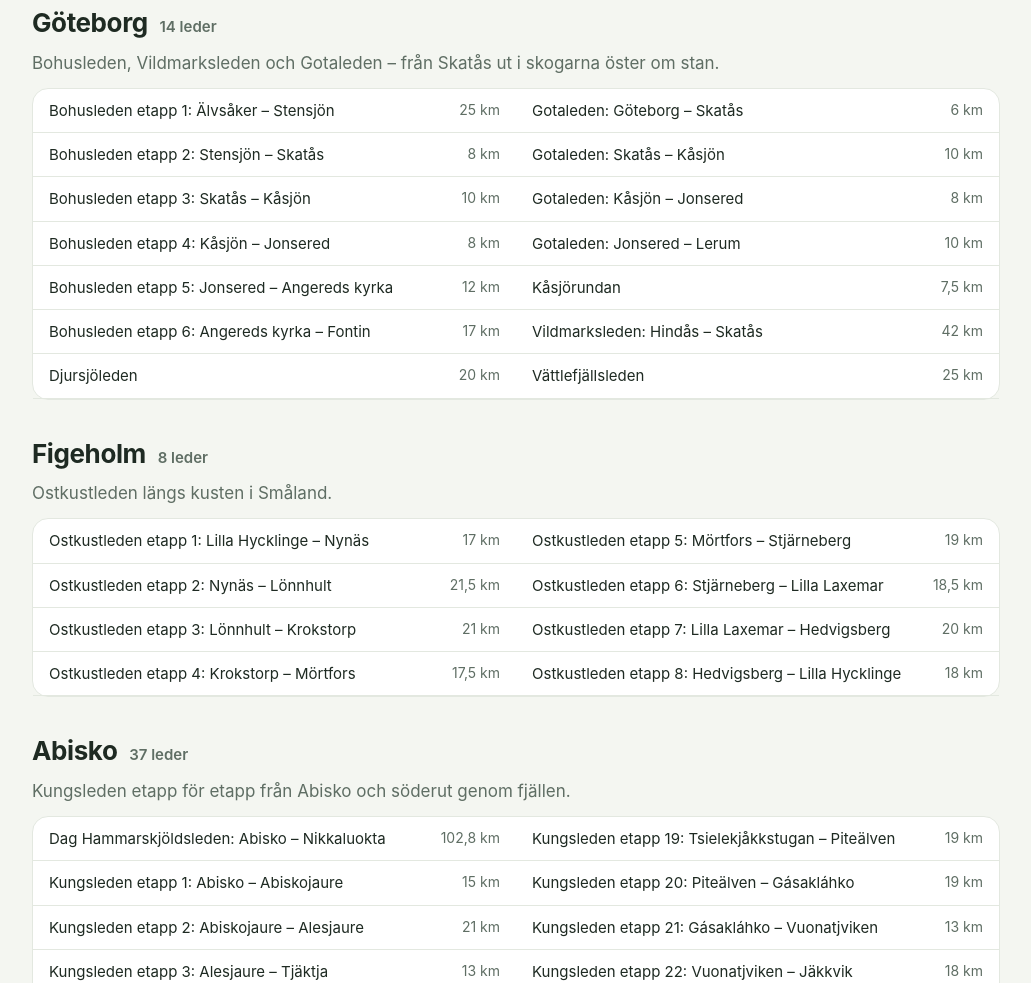
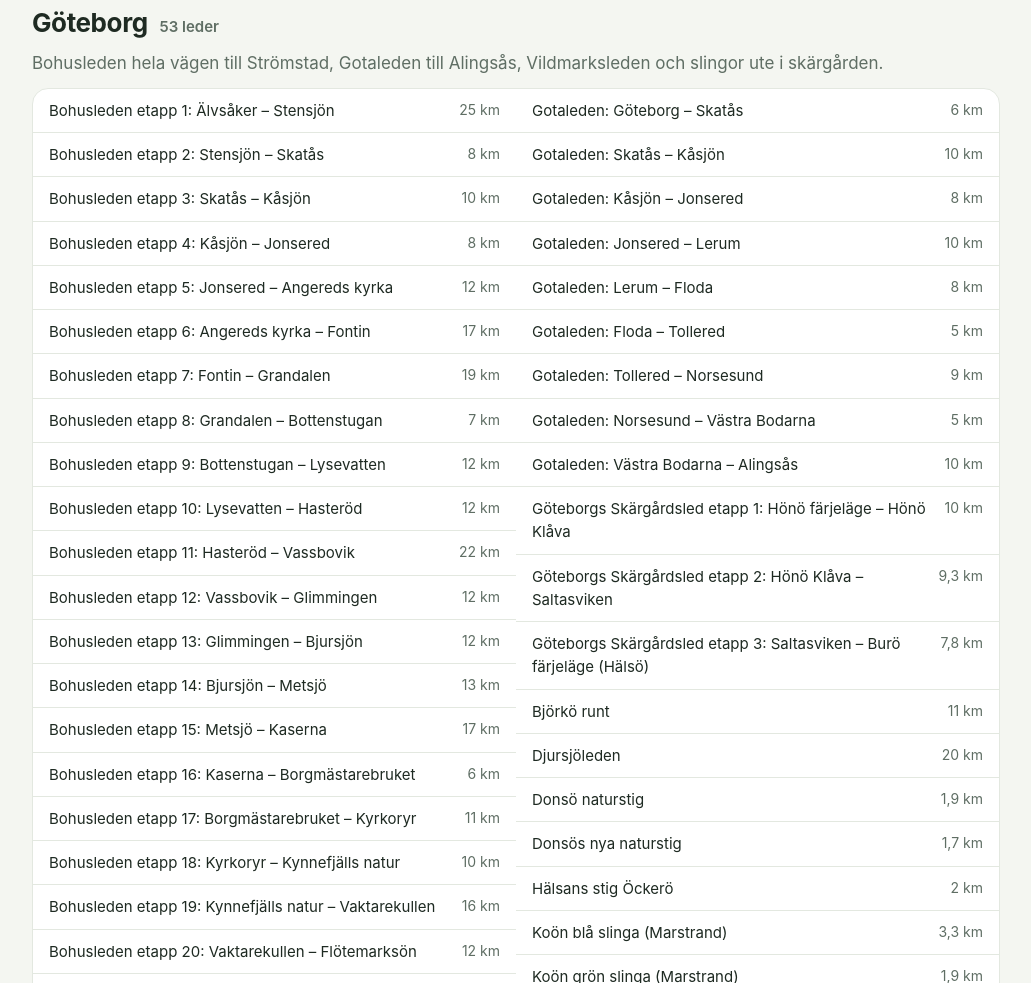
Before and after one commit to KepsPappan/kepspappan.github.io, a plain HTML site: page leder/index.html in a window 1280 px wide. Shown: the part 1817-2800 px from the top of the page, without its empty margins (124-1155 px from the left). Drawn offline with Linux system fonts and the light colour scheme.

Commit message:
Spegel: 139 leder

```diff
--- a/leder/index.html
+++ b/leder/index.html
@@ -3,15 +3,15 @@
 <head>
 <meta charset="utf-8">
 <meta name="viewport" content="width=device-width, initial-scale=1">
-<title>Vandringsleder – 100 leder med karta och etapper | StegAppen</title>
-<meta name="description" content="Hitta din nästa vandring: 100 vandringsleder i StegAppen, från Kungsleden i Abisko till Bohusleden, Sörmlandsleden, Upplandsleden och Huddingeleden. Se längd, karta och etapper.">
+<title>Vandringsleder – 139 leder med karta och etapper | StegAppen</title>
+<meta name="description" content="Hitta din nästa vandring: 139 vandringsleder i StegAppen, från Kungsleden i Abisko till Bohusleden, Sörmlandsleden, Upplandsleden och Huddingeleden. Se längd, karta och etapper.">
 <meta name="keywords" content="vandringsleder, vandring Stockholm, vandring Göteborg, Kungsleden etapper, Bohusleden, Sörmlandsleden, Upplandsleden, Huddingeleden, Ostkustleden">
 <meta name="theme-color" content="#2F7D4F">
 <meta name="color-scheme" content="light only">
 <link rel="canonical" href="https://stegappen.se/leder/">
 <meta property="og:type" content="website">
 <meta property="og:site_name" content="StegAppen">
-<meta property="og:title" content="Vandringsleder i StegAppen – 100 leder">
+<meta property="og:title" content="Vandringsleder i StegAppen – 139 leder">
 <meta property="og:description" content="Från Kungsleden till Bohusleden och Sörmlandsleden. Se längd, karta och etapper.">
 <meta property="og:url" content="https://stegappen.se/leder/">
 <meta property="og:locale" content="sv_SE">
@@ -29,7 +29,7 @@
   "name": "Vandringsleder i StegAppen",
   "url": "https://stegappen.se/leder/",
   "inLanguage": "sv",
-  "description": "100 vandringsleder i StegAppen – från Kungsleden i Abisko till Bohusleden, Sörmlandsleden och Huddingeleden.",
+  "description": "139 vandringsleder i StegAppen – från Kungsleden i Abisko till Bohusleden, Sörmlandsleden och Huddingeleden.",
   "mainEntity": {
    "@type": "ItemList",
    "itemListElement": [
@@ -119,11 +119,11 @@
   <div class="wrap">
     <div class="crumbs"><a href="/">StegAppen</a> › Leder</div>
     <h1>Vandringsleder</h1>
-    <p class="lead">100 leder finns inbyggda i StegAppen – från Kungsleden i Abisko till Bohusleden, Sörmlandsleden och Huddingeleden. Starta en vandring i appen när du går – appen känner igen leden själv och bockar av den automatiskt.</p>
+    <p class="lead">139 leder finns inbyggda i StegAppen – från Kungsleden i Abisko till Bohusleden, Sörmlandsleden och Huddingeleden. Starta en vandring i appen när du går – appen känner igen leden själv och bockar av den automatiskt.</p>
     <nav class="chips" aria-label="Områden">
         <a href="#stockholm">Stockholm <b>31</b></a>
         <a href="#huddinge">Huddinge <b>10</b></a>
-        <a href="#goteborg">Göteborg <b>14</b></a>
+        <a href="#goteborg">Göteborg <b>53</b></a>
         <a href="#figeholm">Figeholm <b>8</b></a>
         <a href="#abisko">Abisko <b>37</b></a>
     </nav>
@@ -190,8 +190,8 @@
         </ul>
       </section>
       <section class="area" id="goteborg">
-        <h2>Göteborg <span>14 leder</span></h2>
-        <p>Bohusleden, Vildmarksleden och Gotaleden – från Skatås ut i skogarna öster om stan.</p>
+        <h2>Göteborg <span>53 leder</span></h2>
+        <p>Bohusleden hela vägen till Strömstad, Gotaleden till Alingsås, Vildmarksleden och slingor ute i skärgården.</p>
         <ul class="list">
           <li>Bohusleden etapp 1: Älvsåker – Stensjön<small>25 km</small></li>
           <li>Bohusleden etapp 2: Stensjön – Skatås<small>8 km</small></li>
@@ -199,12 +199,51 @@
           <li>Bohusleden etapp 4: Kåsjön – Jonsered<small>8 km</small></li>
           <li>Bohusleden etapp 5: Jonsered – Angereds kyrka<small>12 km</small></li>
           <li>Bohusleden etapp 6: Angereds kyrka – Fontin<small>17 km</small></li>
-          <li>Djursjöleden<small>20 km</small></li>
+          <li>Bohusleden etapp 7: Fontin – Grandalen<small>19 km</small></li>
+          <li>Bohusleden etapp 8: Grandalen – Bottenstugan<small>7 km</small></li>
+          <li>Bohusleden etapp 9: Bottenstugan – Lysevatten<small>12 km</small></li>
+          <li>Bohusleden etapp 10: Lysevatten – Hasteröd<small>12 km</small></li>
+          <li>Bohusleden etapp 11: Hasteröd – Vassbovik<small>22 km</small></li>
+          <li>Bohusleden etapp 12: Vassbovik – Glimmingen<small>12 km</small></li>
+          <li>Bohusleden etapp 13: Glimmingen – Bjursjön<small>12 km</small></li>
+          <li>Bohusleden etapp 14: Bjursjön – Metsjö<small>13 km</small></li>
+          <li>Bohusleden etapp 15: Metsjö – Kaserna<small>17 km</small></li>
+          <li>Bohusleden etapp 16: Kaserna – Borgmästarebruket<small>6 km</small></li>
+          <li>Bohusleden etapp 17: Borgmästarebruket – Kyrkoryr<small>11 km</small></li>
+          <li>Bohusleden etapp 18: Kyrkoryr – Kynnefjälls natur<small>10 km</small></li>
+          <li>Bohusleden etapp 19: Kynnefjälls natur – Vaktarekullen<small>16 km</small></li>
+          <li>Bohusleden etapp 20: Vaktarekullen – Flötemarksön<small>12 km</small></li>
+          <li>Bohusleden etapp 21: Flötemarksön – Porsås<small>14 km</small></li>
+          <li>Bohusleden etapp 22: Porsås – Nornäs<small>7 km</small></li>
+          <li>Bohusleden etapp 23: Nornäs – Vassbotten<small>13 km</small></li>
+          <li>Bohusleden etapp 24: Vassbotten – Håvedalen<small>19 km</small></li>
+          <li>Bohusleden etapp 25: Håvedalen – Krogstrand<small>11 km</small></li>
+          <li>Bohusleden etapp 26: Krogstrand – Högstad<small>13 km</small></li>
+          <li>Bohusleden etapp 27: Högstad – Strömstad<small>15 km</small></li>
           <li>Gotaleden: Göteborg – Skatås<small>6 km</small></li>
           <li>Gotaleden: Skatås – Kåsjön<small>10 km</small></li>
           <li>Gotaleden: Kåsjön – Jonsered<small>8 km</small></li>
           <li>Gotaleden: Jonsered – Lerum<small>10 km</small></li>
+          <li>Gotaleden: Lerum – Floda<small>8 km</small></li>
+          <li>Gotaleden: Floda – Tollered<small>5 km</small></li>
+          <li>Gotaleden: Tollered – Norsesund<small>9 km</small></li>
+          <li>Gotaleden: Norsesund – Västra Bodarna<small>5 km</small></li>
+          <li>Gotaleden: Västra Bodarna – Alingsås<small>10 km</small></li>
+          <li>Göteborgs Skärgårdsled etapp 1: Hönö färjeläge – Hönö Klåva<small>10 km</small></li>
+          <li>Göteborgs Skärgårdsled etapp 2: Hönö Klåva – Saltasviken<small>9,3 km</small></li>
+          <li>Göteborgs Skärgårdsled etapp 3: Saltasviken – Burö färjeläge (Hälsö)<small>7,8 km</small></li>
+          <li>Björkö runt<small>11 km</small></li>
+          <li>Djursjöleden<small>20 km</small></li>
+          <li>Donsö naturstig<small>1,9 km</small></li>
+          <li>Donsös nya naturstig<small>1,7 km</small></li>
+          <li>Hälsans stig Öckerö<small>2 km</small></li>
+          <li>Koön blå slinga (Marstrand)<small>3,3 km</small></li>
+          <li>Koön grön slinga (Marstrand)<small>1,9 km</small></li>
+          <li>Koön gul slinga (Marstrand)<small>3,5 km</small></li>
+          <li>Koön röd slinga (Marstrand)<small>3 km</small></li>
           <li>Kåsjörundan<small>7,5 km</small></li>
+          <li>Rörö blå slinga<small>2,8 km</small></li>
+          <li>Rörö orange slinga<small>2,6 km</small></li>
           <li>Vildmarksleden: Hindås – Skatås<small>42 km</small></li>
           <li>Vättlefjällsleden<small>25 km</small></li>
         </ul>
```
Also changed, not shown: index.html (+8 -8 lines).
